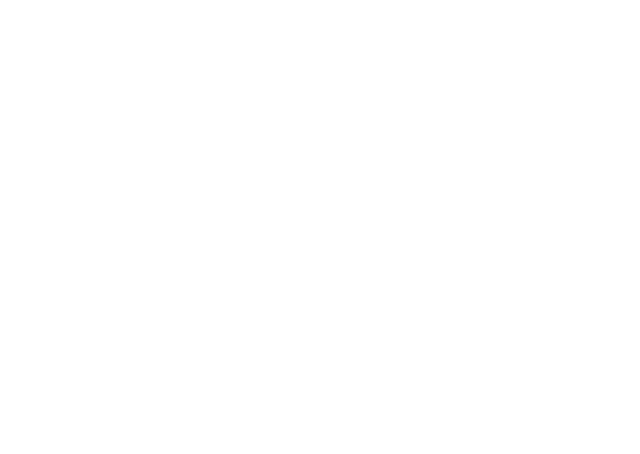
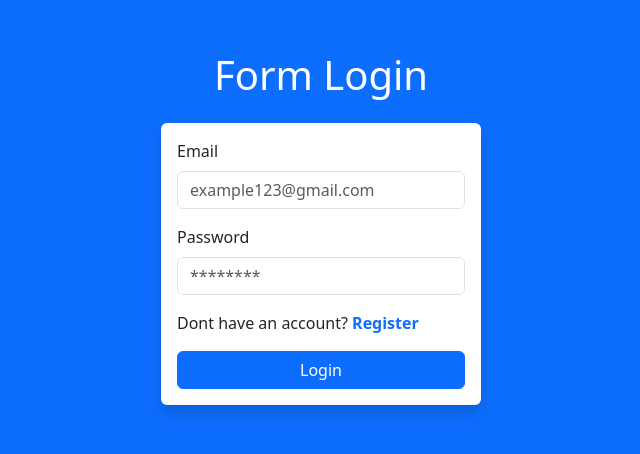
Before and after one commit to msfrzl1/React-Login-Register, a React (Vite) app: page /login in a window 1280 px wide. Before the commit this address had no page. Shown: the part 172-626 px from the top of the page, without its empty margins (319-959 px from the left). Built offline with nearby package versions, Linux system fonts and the light colour scheme.

Commit message:
Membuat form login dan mengubungkan ke router

```diff
--- a/src/App.jsx
+++ b/src/App.jsx
@@ -1,6 +1,7 @@
 import { BrowserRouter, Routes, Route } from "react-router-dom";
 import HomePage from "./components/Layout/Home";
 import UserPage from "./components/Layout/User";
+import FormLogin from "./components/Layout/FormLogin";
 
 function App() {
   return (
@@ -9,6 +10,7 @@
         <Route path="/" element={<HomePage />} />
         <Route path="/home" element={<HomePage />} />
         <Route path="/user" element={<UserPage />} />
+        <Route path="/login" element={<FormLogin />} />
       </Routes>
     </BrowserRouter>
   );
--- a/src/components/Fragments/Navbar.jsx
+++ b/src/components/Fragments/Navbar.jsx
@@ -32,7 +32,7 @@
           </ul>
           <ul className="navbar-nav ms-auto">
             <li className="nav-item">
-              <Link to={"/"} className="nav-link btn bg-primary text-white" aria-current="page">
+              <Link to={"/login"} className="nav-link btn bg-primary text-white" aria-current="page">
                 Login
               </Link>
             </li>
--- /dev/null
+++ b/src/components/Layout/FormLogin.jsx
@@ -0,0 +1,25 @@
+import { Link } from "react-router-dom";
+import Form from "../Elements/Form/Form";
+
+const FormLogin = () => {
+  return (
+    <div className="d-flex justify-content-center align-items-center flex-column w-100 vh-100 bg-primary">
+      <div className="mb-3 text-center text-white">
+        <h1>Form Login</h1>
+      </div>
+      <div className="w-25 bg-white p-3 rounded shadow">
+        <Form label="Email" type="email" name="email" placeholder="example123@gmail.com" />
+        <Form label="Password" type="password" name="password" placeholder="********" />
+        <p>
+          Dont have an account?{" "}
+          <Link to="/register" className="text-decoration-none fw-bold">
+            Register
+          </Link>
+        </p>
+        <button className="btn btn-primary w-100">Login</button>
+      </div>
+    </div>
+  );
+};
+
+export default FormLogin;
```
